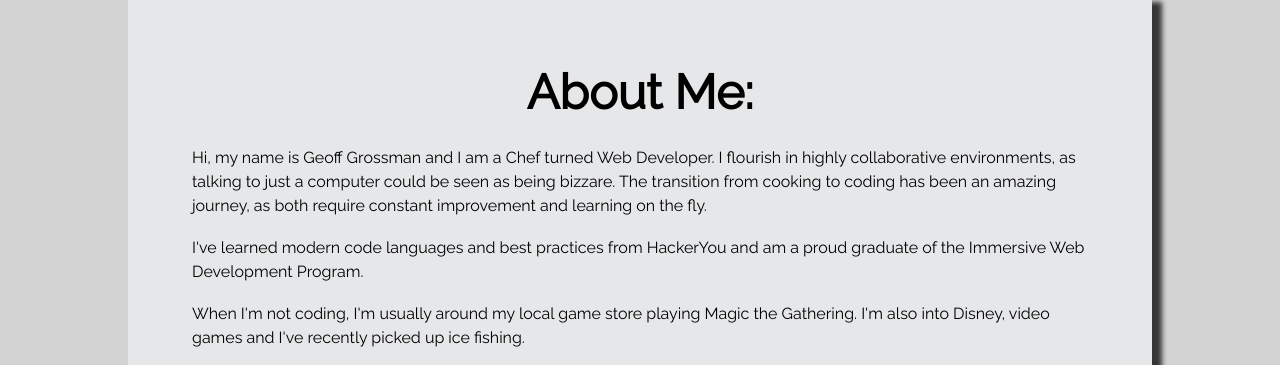
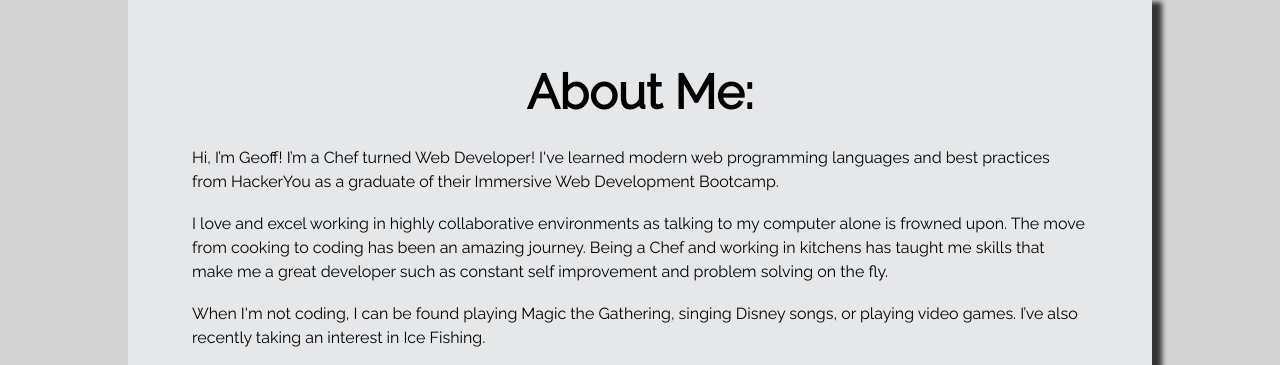
Before and after one commit to Lobst3rG3off/portfolio, a plain HTML site: page index.html in a window 1280 px wide. Shown: the part 1000-1365 px from the top of the page. Drawn offline with nearby package versions, Linux system fonts and the light colour scheme.

Commit message:
style form and fixed copy on about me

```diff
--- a/index.html
+++ b/index.html
@@ -50,13 +50,14 @@
 
         <div class="aboutMe wrapper" data-aos="fade-up">
             <h2>About Me:</h2>
-            <p>Hi, my name is Geoff Grossman and I am a Chef turned Web Developer. I flourish in highly collaborative
-            environments,
-            as talking to just a computer could be seen as being bizzare. The transition from cooking to coding has been an amazing journey, as both require constant improvement and learning on the fly. </p>
+            <p>Hi, I’m Geoff! I’m a Chef turned Web Developer! I've learned modern web programming languages and best practices from
+            HackerYou as a graduate of their Immersive Web Development Bootcamp. </p>
             <p>
-            I've learned  modern code  languages and best practices from HackerYou and am a proud graduate of the Immersive Web Development Program.
-            </p> <p> When I'm not coding, I'm usually around my local game store playing Magic the Gathering. I'm also into Disney, video games and I've recently
-            picked up ice fishing.</p>
+            I love and excel working in highly collaborative environments as talking to my computer alone is frowned upon. The
+            move from cooking to coding has been an amazing journey. Being a Chef and working in kitchens has taught me skills that
+            make me a great developer such as constant self improvement and problem solving on the fly.
+            </p> <p> When I'm not coding, I can be found playing Magic the Gathering, singing Disney songs, or playing video games. I’ve also
+            recently taking an interest in Ice Fishing.</p>
             <div class="skillIcons">
                 <i class="fab fa-css3-alt"></i>
                 <i class="devicon-github-plain colored"></i>
--- a/styles.scss
+++ b/styles.scss
@@ -242,6 +242,7 @@ padding-top: 5px;
         align-items: center;
         justify-content: center;
        background: #e6e7e9;
+       width: 12%;
         p {
 
             font-size: 1.5rem;
@@ -257,6 +258,15 @@ padding-top: 5px;
         flex-direction: column;
         border: none;
         width: 40%;
+
+        input {
+            border: none;
+            padding: 3px ;
+            margin: 5px 0;
+        }
+        button {
+         background-color: #16D6D1;
+        }
     }
 
     .copyright {
```
Also changed, not shown: styles.css, 1 other file.
